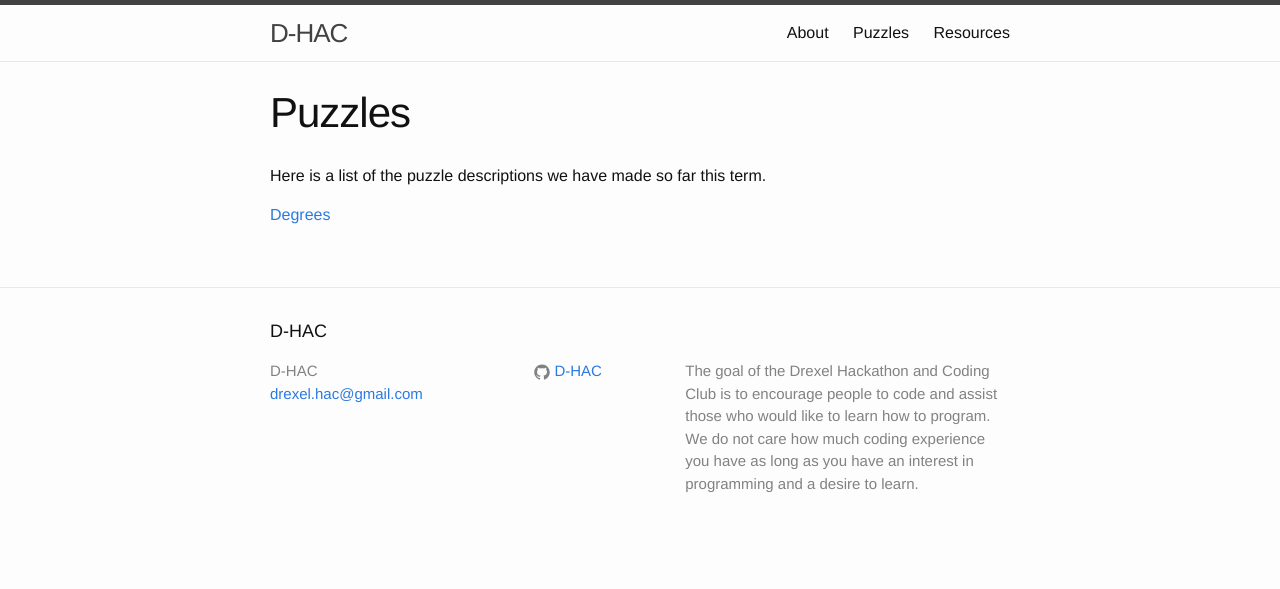
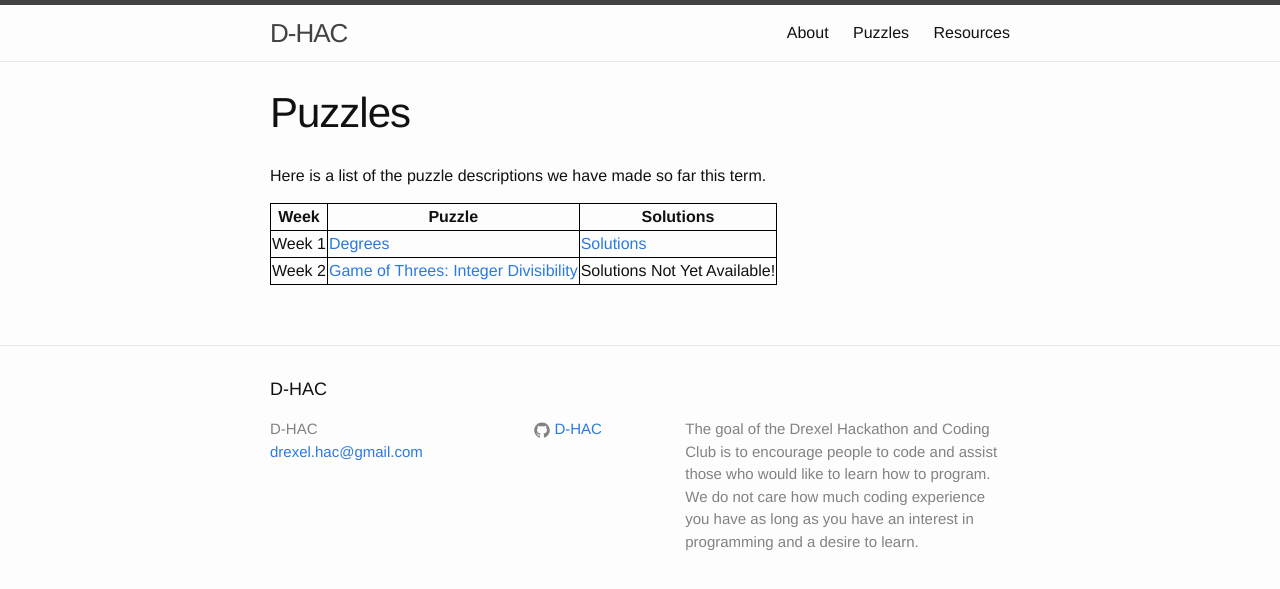
Before and after one commit to D-HAC/D-HAC.github.io, a Jekyll site: the page built from puzzles.md, in a window 1280 px wide. Shown: the top 589 px of the page. Built offline with Jekyll 4.4.1, drawn with Linux system fonts in a browser that asks for light colours.

Commit message:
Add solutions link
Added links to the solution repo.

Also unhid the game of threes problem.

```diff
--- a/_sass/_base.scss
+++ b/_sass/_base.scss
@@ -85,6 +85,16 @@ h1, h2, h3, h4, h5, h6 {
     font-weight: $base-font-weight;
 }
 
+/**
+ * Tables
+ */
+table, th, td {
+    border: 1px solid black;
+}
+
+table {
+    border-collapse: collapse;
+}
 
 
 /**
--- a/puzzles.md
+++ b/puzzles.md
@@ -5,8 +5,33 @@ permalink: /puzzles/
 ---
 Here is a list of the puzzle descriptions we have made so far this term.
 
+<table>
+<thead>
+    <tr>
+        <th>Week</th>
+        <th>Puzzle</th>
+        <th>Solutions</th>
+    </tr>
+</thead>
+<tbody>
 {% for puzzle in site.puzzles %}
-{% unless puzzle.hide %}
-[{{puzzle.title}}]({{puzzle.url | prepend: site.baseurl}})
-{% endunless %}
+    {% unless puzzle.hide %}
+    <tr>
+        <td>Week {{puzzle.week}}</td>
+        <td><a href="{{puzzle.url | prepend: site.baseurl}}">
+            {{puzzle.title}}
+        </a></td>
+        <td>
+        {% if puzzle.solutions %}
+            <a href="https://github.com/D-HAC/solutions/tree/master/{{puzzle.solutions}}">
+                Solutions
+            </a>
+        {% else %}
+            Solutions Not Yet Available!
+        {% endif %}
+        </td>
+    </tr>
+    {% endunless %}
 {% endfor %}
+</tbody>
+</table>
```
Also changed, not shown: _puzzles/degrees.md (+2 -0 lines), _puzzles/game_of_threes.md (+3 -2 lines).
